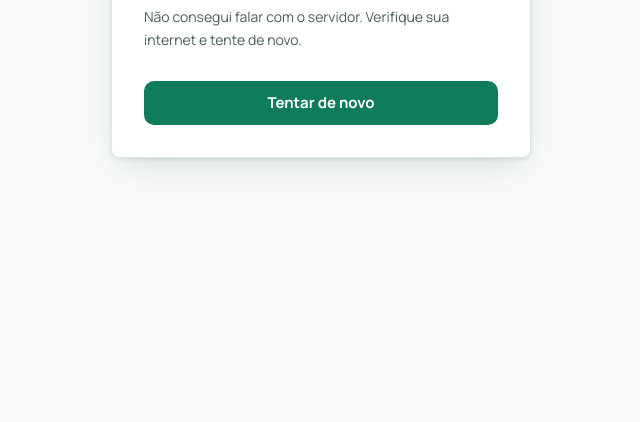
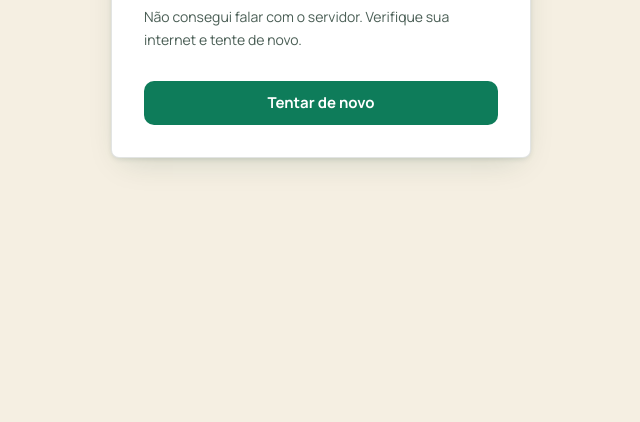
Before and after one commit to Raquelreboucas/Espaco-Raquel, a website: page public/index.html in a window 1280 px wide. Shown: the part 378-800 px from the top of the page, without its empty margins (319-959 px from the left). Drawn offline with Linux system fonts and the light colour scheme; no server answers.

Commit message:
Fundo bege no modo claro

```diff
--- a/public/styles.css
+++ b/public/styles.css
@@ -1,6 +1,6 @@
 /* Tokens do Raquel DS. Layout: barra lateral estilo Notion + área de trabalho em fundo liso. */
 :root{
---bg:#f7faf8;--surface:#ffffff;--surface-2:#eef6f1;--text:#10221b;--muted:#4a5e55;
+--bg:#f5efe2;--surface:#ffffff;--surface-2:#ece4d2;--text:#10221b;--muted:#4a5e55;
 --line:#10221b1f;--line-strong:#10221b47;--control-border:#6b8076;
 --primary:#0e7c5a;--primary-hover:#0a6447;--on-primary:#ffffff;--accent-text:#0e7c5a;
 --mint:#a8e6cf;--mint-soft:#e3f7ee;--tag-text:#0a6447;--hover-bg:#0000000d;
```
